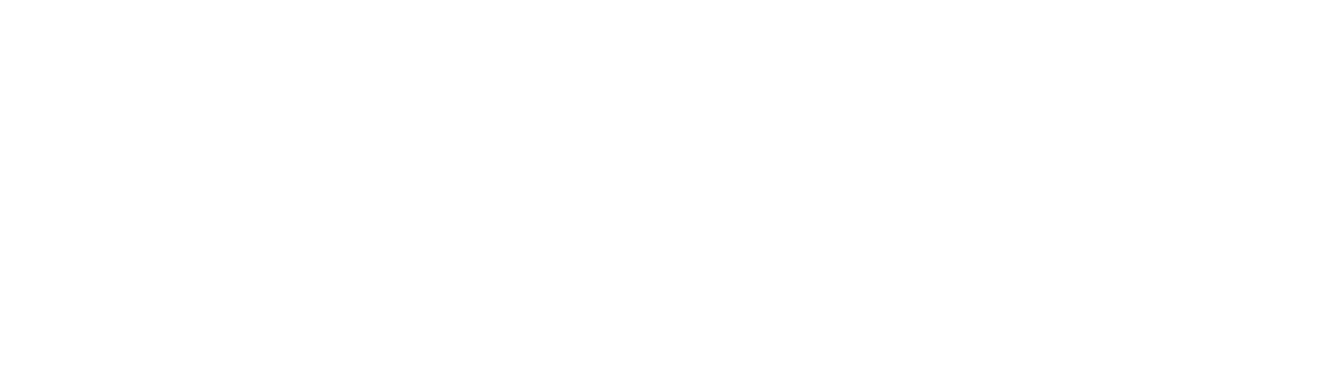
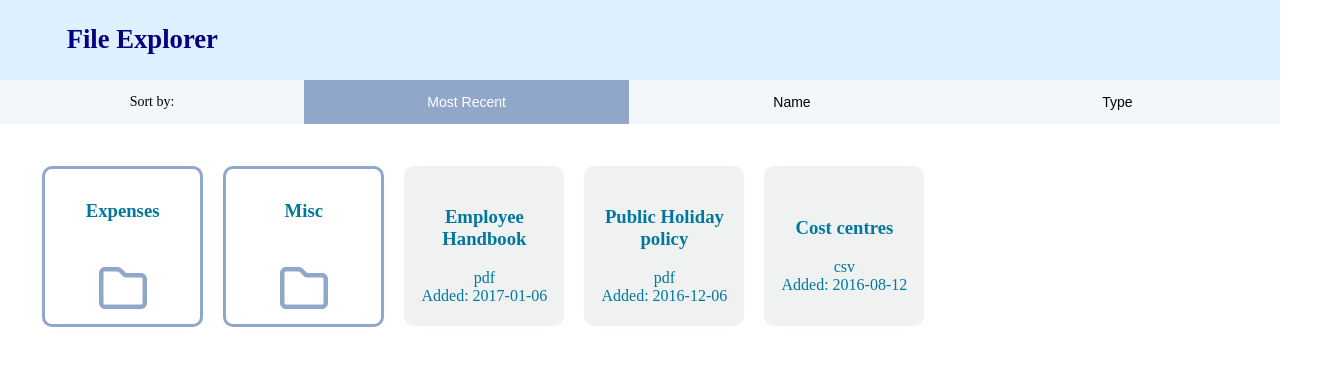
Before and after one commit to hanlacey/file-viewer, a React (Create React App) app: page / in a window 1280 px wide. Shown: the top 366 px of the page, 1344 px wide, since content can reach past the window. Built offline with nearby package versions, Linux system fonts and the light colour scheme.

Commit message:
add main components

```diff
--- a/public/index.html
+++ b/public/index.html
@@ -22,7 +22,7 @@
       work correctly both with client-side routing and a non-root public URL.
       Learn how to configure a non-root public URL by running `npm run build`.
     -->
-  <title>File Viewer</title>
+  <title>File Explorer</title>
 </head>
 
 <body>
--- a/src/App.js
+++ b/src/App.js
@@ -1,8 +1,20 @@
 import './App.css';
+import Header from './Components/Header'
+import Explorer from './Components/Explorer'
+import styled from 'styled-components';
+
+const ContentWrapper = styled.div`
+    height: 100vh
+    width: 100vw;
+`;
 
 function App() {
   return (
     <div className="App">
+      <Header />
+      <ContentWrapper>
+        <Explorer />
+      </ContentWrapper>
     </div>
   );
 }
--- /dev/null
+++ b/src/Components/Explorer.js
@@ -0,0 +1,106 @@
+import React, { useEffect, useState } from "react";
+import styled from "styled-components";
+import filesJson from '../files.json'
+import FileCard from "./FileCard";
+import FolderCard from "./FolderCard";
+
+const Menu = styled.div`
+    display: flex;
+    align-items: center;
+    justify-content: space-around;
+    background: #f2f8fa;
+`;
+const MenuButton = styled.button`
+    outline: none;
+    border: none;
+    padding: 1em;
+    width: 100%;
+    background-color: ${props => props.selected ? '#91a7c9' : '#f2f8fa'};
+    color: ${props => props.selected ? 'white' : 'black'};
+    font-size: 14px
+`;
+
+const MenuText = styled.div`
+    width: 100%;
+    font-size: 14px;
+
+`
+const Container = styled.div`
+    display:flex;
+    flex-direction:column;
+    background: #f0f2f2;
+    width: 100vw;
+    height: 100vh;
+    background: white;
+`;
+
+const FileContainer = styled.div`
+    display:flex;
+    flex-direction: row;
+    padding: 2em;
+    background: #f0f2f2;
+    width: 100vw;
+    height: 100vh;
+    background: white;
+`;
+
+function Explorer() {
+    const filteredFiles = filesJson.filter(item => item.type !== 'folder');
+    const filteredFolders = filesJson.filter(item => item.type === 'folder');
+    const [sortCriteria, setSortCriteria] = useState('recent');
+    const [files, setFiles] = useState(filteredFiles)
+    const [folders, setFolders] = useState(filteredFolders)
+
+    useEffect(() => {
+        sortFiles();
+    }, [sortCriteria]);
+
+    const getFiles = () => {
+        return (
+            files.map((item, index) => {
+                return <FileCard item={item} key={index} />
+            })
+        )
+    }
+
+    const getFolders = () => {
+        return (
+            folders.map((item, index) => {
+                return <FolderCard item={item} key={index} />
+            })
+        )
+    }
+
+    const sortFiles = () => {
+        const sortedFiles = [...files];
+        sortedFiles.sort((a, b) => {
+            switch (sortCriteria) {
+                case 'name':
+                    return a.name.localeCompare(b.name);
+                case 'recent':
+                    return new Date(b.added) - new Date(a.added);
+                case 'type':
+                    return a.type.localeCompare(b.type);
+                default:
+                    return 0;
+            }
+        });
+        setFiles(sortedFiles);
+    };
+
+    return (
+        <Container>
+            <Menu>
+                <MenuText> Sort by:</MenuText>
+                <MenuButton selected={sortCriteria === 'recent'} onClick={() => { setSortCriteria('recent') }}>Most Recent</MenuButton>
+                <MenuButton selected={sortCriteria === 'name'} onClick={() => { setSortCriteria('name') }}>Name</MenuButton>
+                <MenuButton selected={sortCriteria === 'type'} onClick={() => { setSortCriteria('type') }}>Type</MenuButton>
+            </Menu>
+            <FileContainer>
+                {getFolders()}
+                {getFiles()}
+            </FileContainer>
+        </Container>)
+}
+
+export default Explorer;
--- /dev/null
+++ b/src/Components/FileCard.js
@@ -0,0 +1,29 @@
+import React from "react";
+import styled from "styled-components";
+
+
+const Card = styled.div`
+    display: flex;
+    flex-direction: column;
+    align-items: center;
+    justify-content: center;
+    height: 10em;
+    width: 10em;
+    border-radius: 10px;
+    margin: 10px;
+    background: #f0f2f2;
+    box-shadow: 0px 0px 12px -14px rgba(0,0,0,1);
+    color:#00779e
+`
+
+function FileCard({ item }) {
+    return (
+        <Card>
+            <h3>{item.name}</h3>
+            <div>{item.type}</div>
+            <div>Added: {item.added}</div>
+
+        </Card>)
+}
+
+export default FileCard;
--- /dev/null
+++ b/src/Components/FolderCard.js
@@ -0,0 +1,29 @@
+import React from "react";
+import styled from "styled-components";
+import { FontAwesomeIcon } from '@fortawesome/react-fontawesome'
+import { faFolder } from '@fortawesome/free-regular-svg-icons'
+
+const Card = styled.div`
+    display: flex;
+    flex-direction: column;
+    align-items:center;
+    justify-content: space-around;
+    height: 9.7em;
+    width: 9.7em;
+    margin: 10px;
+    background: white;
+    border-radius: 10px;
+    border: 3px solid #91a7c9;
+    box-shadow: 0px 0px 12px -14px rgba(0,0,0,1);
+    color: #00779e
+`
+
+function FolderCard({ item }) {
+    return (
+        <Card onClick={() => { console.log(item.name) }}>
+            <h3>{item.name}</h3>
+            <FontAwesomeIcon icon={faFolder} size="3x" color="#91a7c9" />
+        </Card>)
+}
+
+export default FolderCard;
--- /dev/null
+++ b/src/Components/Header.js
@@ -0,0 +1,25 @@
+import React from "react";
+import styled from "styled-components";
+
+const Container = styled.div`
+    display: flex;
+    align-items: center;
+    justify-content: flex-start;
+    height: 1em;
+    padding: 1em;
+    padding-left: 2.5em;
+    background: #def0ff;
+    color: navy;
+    font-size: 20pt;
+    font-weight: 600;
+`;
+
+function Header() {
+    return (
+        <Container>
+            File Explorer
+        </Container>
+    );
+}
+
+export default Header;
```
